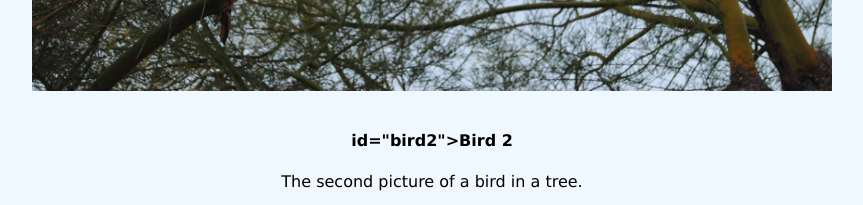
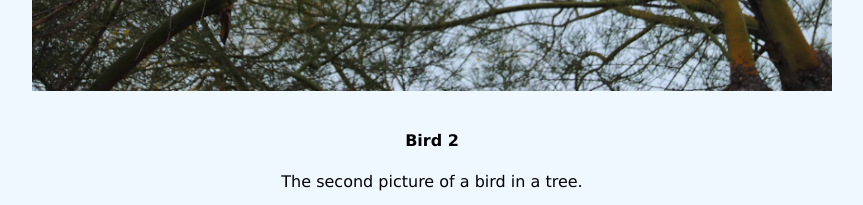
Before and after one commit to NotATrooperClone/trooperphotos, a plain HTML site: page index.htm in a window 1280 px wide. Shown: the part 6040-6245 px from the top of the page, without its empty margins (208-1071 px from the left). Drawn offline with Linux system fonts and the light colour scheme.

Commit message:
Update index.htm

```diff
--- a/index.htm
+++ b/index.htm
@@ -71,7 +71,7 @@
   <p>This is the first of many pictures of birds in trees.</p>
   <img src="Bird-1-min.JPG" alt="bird1" width="800" height="600">
   <br></br>
-  <h4>id="bird2">Bird 2</h4>
+  <h4 id="bird2">Bird 2</h4>
     <p>The second picture of a bird in a tree.</p>
       <img src="Bird-2-min.JPG" alt="bird2" width="800" height="600">
 
```
